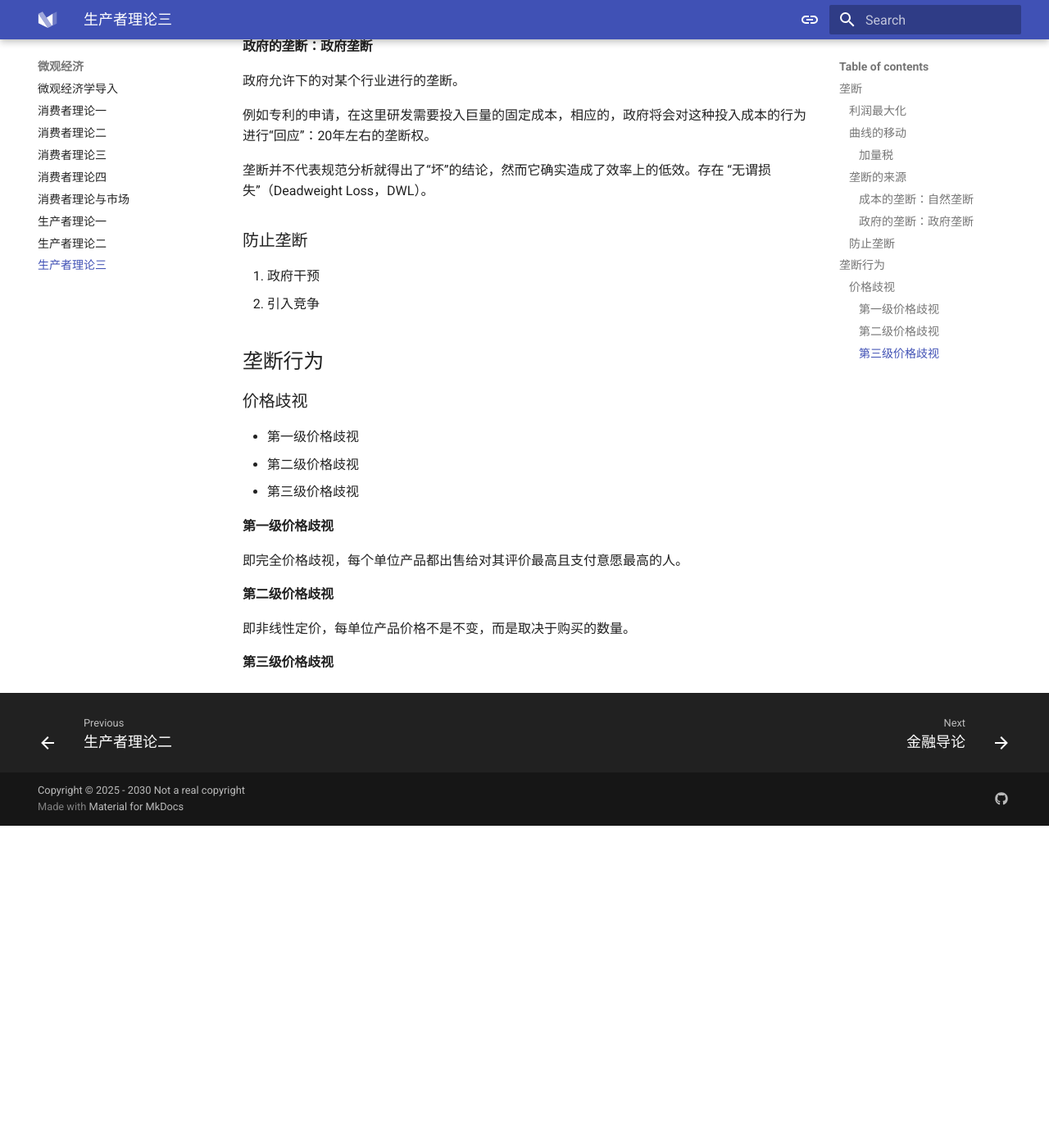
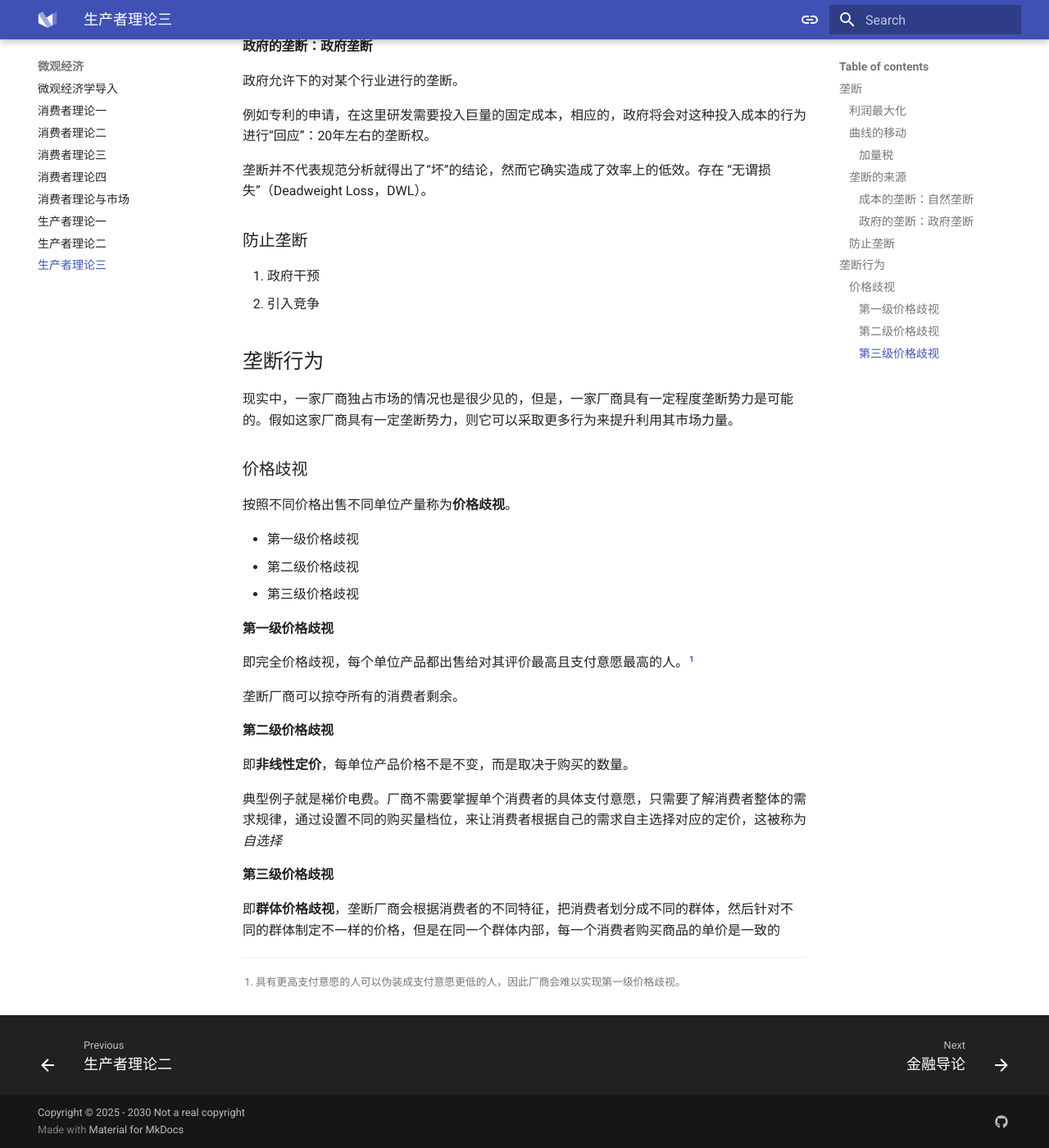
Before and after one commit to HarudogMyLand/FuckEconomicNote, an MkDocs documentation site: the page built from docs/microeco/tutorial9.md, in a window 1280 px wide and 1400 px high, scrolled down 2393 px. Shown: the whole window at 82% size. Built offline with MkDocs 1.6.1 and Material for MkDocs 9.7.7, drawn with Linux system fonts in a browser that asks for light colours; before the commit the page ends 3400 px from its top, so only the background shows below that.

Commit message:
Update tutorial9.md

```diff
--- a/docs/microeco/tutorial9.md
+++ b/docs/microeco/tutorial9.md
@@ -98,7 +98,11 @@ $$
 
 ## 垄断行为
 
+现实中，一家厂商独占市场的情况也是很少见的，但是，一家厂商具有一定程度垄断势力是可能的。假如这家厂商具有一定垄断势力，则它可以采取更多行为来提升利用其市场力量。
+
 ### 价格歧视
+
+按照不同价格出售不同单位产量称为**价格歧视**。
 
 - 第一级价格歧视
 - 第二级价格歧视
@@ -106,10 +110,18 @@ $$
 
 #### 第一级价格歧视
 
-即完全价格歧视，每个单位产品都出售给对其评价最高且支付意愿最高的人。
+即完全价格歧视，每个单位产品都出售给对其评价最高且支付意愿最高的人。[^2]
+
+垄断厂商可以掠夺所有的消费者剩余。
 
 #### 第二级价格歧视
 
-即非线性定价，每单位产品价格不是不变，而是取决于购买的数量。
+即**非线性定价**，每单位产品价格不是不变，而是取决于购买的数量。
+
+典型例子就是梯价电费。厂商不需要掌握单个消费者的具体支付意愿，只需要了解消费者整体的需求规律，通过设置不同的购买量档位，来让消费者根据自己的需求自主选择对应的定价，这被称为*自选择*
 
 #### 第三级价格歧视
+
+即**群体价格歧视**，垄断厂商会根据消费者的不同特征，把消费者划分成不同的群体，然后针对不同的群体制定不一样的价格，但是在同一个群体内部，每一个消费者购买商品的单价是一致的
+
+[^2]: 具有更高支付意愿的人可以伪装成支付意愿更低的人，因此厂商会难以实现第一级价格歧视。
```
